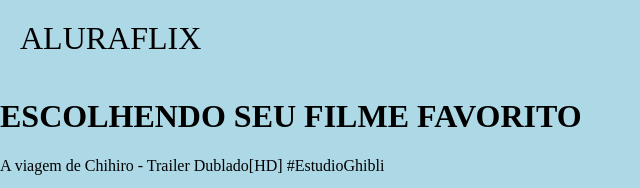
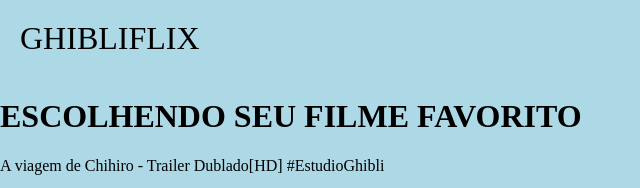
Before and after one commit to isabela122/Aluraflix, a plain HTML site: page index.html in a window 1280 px wide. Shown: the top 188 px of the page, 0-640 px from the left. Drawn offline with Linux system fonts and the light colour scheme; grey boxes are pictures that could not be loaded.

Commit message:
ALTERANDO O NOME

```diff
--- a/index.html
+++ b/index.html
@@ -1,12 +1,12 @@
 <head>
     <link rel="stylesheet" href="styles.css" />
-    <title>ALURAFLIX</title>
+    <title>GHIBLIFLIX</title>
   </head>
 
 <body>
 
 
-    <header>ALURAFLIX</header>
+    <header>GHIBLIFLIX</header>
 
     <h1>ESCOLHENDO SEU FILME FAVORITO</h1>
 
```
